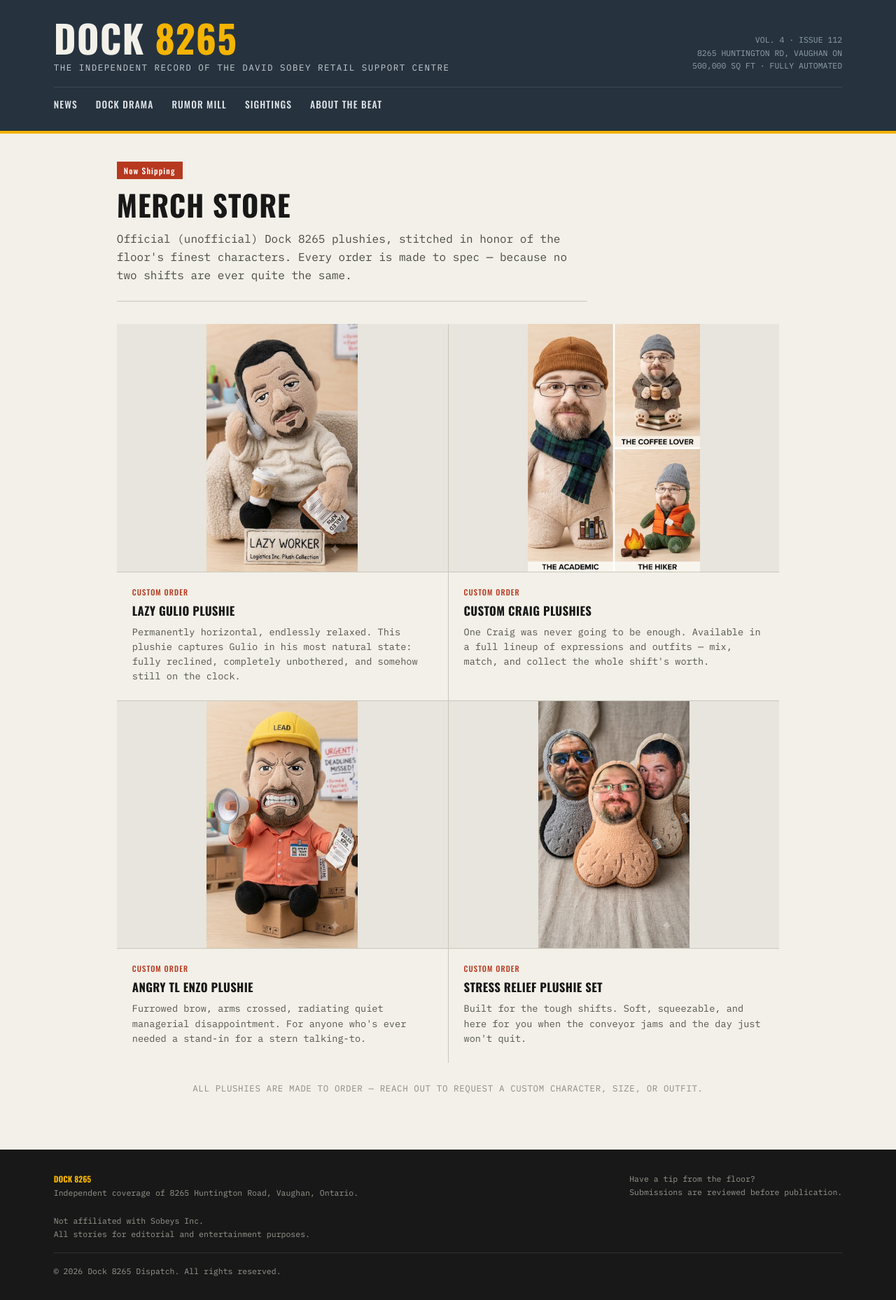
After one commit to TNicolleDev/SobeysNews, a Flask app: page /merch in a window 1280 px wide. The commit adds this page. Shown: the whole page at 70% size. Run offline with Flask 3, Linux system fonts and the light colour scheme.

Commit message:
plushies

```diff
--- a/app.py
+++ b/app.py
@@ -75,3 +75,7 @@ def unusual_truck_livery():
 @app.route("/badge-colour")
 def mystery_badge_colour():
     return render_template("mystery-badge-colour.html")
+
+@app.route("/merch")
+def merch():
+    return render_template("merch.html")
--- /dev/null
+++ b/static/css/merch.css
@@ -0,0 +1,86 @@
+/* Merch store layout, on top of home.css (which supplies header/nav/footer/vars) */
+.merch-wrap{
+  max-width:1100px;
+  margin:0 auto;
+  padding:0 6vw 60px;
+}
+.merch-head{
+  padding:40px 0 24px;
+  border-bottom:1px solid var(--line);
+  max-width:70ch;
+}
+.merch-head .article-tag{
+  display:inline-block;
+  background:var(--alert-red);
+  color:#fff;
+  font-family:'Oswald',sans-serif;
+  font-size:0.72rem;
+  letter-spacing:0.1em;
+  padding:4px 10px;
+  margin-bottom:14px;
+}
+.merch-head h2{
+  font-size:clamp(1.8rem,4vw,2.6rem);
+  line-height:1.1;
+  margin-bottom:14px;
+}
+.merch-head .dek{
+  font-size:1rem;
+  color:#4a4a44;
+  line-height:1.6;
+}
+.merch-grid{
+  display:grid;
+  grid-template-columns:repeat(2,1fr);
+  gap:1px;
+  background:var(--line);
+  margin:32px 0 20px;
+}
+.merch-card{
+  background:var(--paper);
+  display:flex;
+  flex-direction:column;
+}
+.merch-card img{
+  width:100%;
+  aspect-ratio:4/3;
+  object-fit:contain;
+  background:var(--concrete-light);
+  display:block;
+  border-bottom:1px solid var(--line);
+}
+.merch-body{
+  padding:20px 22px 24px;
+}
+.merch-body .cat{
+  font-family:'Oswald',sans-serif;
+  font-size:0.68rem;
+  letter-spacing:0.1em;
+  text-transform:uppercase;
+  color:var(--alert-red);
+  margin-bottom:8px;
+}
+.merch-body h3{
+  font-family:'Oswald',sans-serif;
+  text-transform:uppercase;
+  font-size:1.05rem;
+  line-height:1.25;
+  margin-bottom:10px;
+}
+.merch-body p{
+  font-size:0.85rem;
+  color:#54544d;
+  line-height:1.55;
+}
+.merch-note{
+  font-size:0.78rem;
+  color:var(--concrete);
+  text-transform:uppercase;
+  letter-spacing:0.05em;
+  text-align:center;
+  padding-top:8px;
+}
+
+@media (max-width:700px){
+  .merch-grid{grid-template-columns:1fr;}
+}
--- a/templates/home.html
+++ b/templates/home.html
@@ -28,6 +28,7 @@
     <a href="#rumors">Rumor Mill</a>
     <a href="#sightings">Sightings</a>
     <a href="#about">About the Beat</a>
+    <a href="{{url_for("merch")}}">Merch</a>
   </nav>
 </header>
 
--- /dev/null
+++ b/templates/merch.html
@@ -0,0 +1,97 @@
+<!DOCTYPE html>
+<html lang="en">
+<head>
+<meta charset="UTF-8">
+<meta name="viewport" content="width=device-width, initial-scale=1.0">
+<title>Merch Store — Dock 8265</title>
+<link rel="preconnect" href="https://fonts.googleapis.com">
+<link href="https://fonts.googleapis.com/css2?family=Oswald:wght@500;600;700&family=IBM+Plex+Mono:wght@400;500;600&display=swap" rel="stylesheet">
+<link rel="stylesheet" href="{{ url_for('static', filename='css/home.css') }}">
+<link rel="stylesheet" href="{{ url_for('static', filename='css/merch.css') }}">
+</head>
+<body>
+
+<header>
+  <div class="masthead">
+    <div class="logo-block">
+      <h1>DOCK <span>8265</span></h1>
+      <div class="logo-sub">The independent record of the David Sobey Retail Support Centre</div>
+    </div>
+    <div class="manifest-id">
+      VOL. 4 · ISSUE 112<br>
+      8265 Huntington Rd, Vaughan ON<br>
+      500,000 SQ FT · FULLY AUTOMATED
+    </div>
+  </div>
+  <nav>
+    <a href="/#news">News</a>
+    <a href="/#drama">Dock Drama</a>
+    <a href="/#rumors">Rumor Mill</a>
+    <a href="/#sightings">Sightings</a>
+    <a href="/#about">About the Beat</a>
+  </nav>
+</header>
+
+<main class="merch-wrap">
+
+  <div class="merch-head">
+    <span class="article-tag">Now Shipping</span>
+    <h2>Merch Store</h2>
+    <p class="dek">Official (unofficial) Dock 8265 plushies, stitched in honor of the floor's finest characters. Every order is made to spec — because no two shifts are ever quite the same.</p>
+  </div>
+
+  <div class="merch-grid">
+
+    <div class="merch-card">
+      <img src="{{ url_for('static', filename='images/merch/GulioPlushie.jpg') }}" alt="Lazy Gulio Plushie">
+      <div class="merch-body">
+        <div class="cat">Custom Order</div>
+        <h3>Lazy Gulio Plushie</h3>
+        <p>Permanently horizontal, endlessly relaxed. This plushie captures Gulio in his most natural state: fully reclined, completely unbothered, and somehow still on the clock.</p>
+      </div>
+    </div>
+
+    <div class="merch-card">
+      <img src="{{ url_for('static', filename='images/merch/CraigPlushies.jpg') }}" alt="Custom Craig Plushies">
+      <div class="merch-body">
+        <div class="cat">Custom Order</div>
+        <h3>Custom Craig Plushies</h3>
+        <p>One Craig was never going to be enough. Available in a full lineup of expressions and outfits — mix, match, and collect the whole shift's worth.</p>
+      </div>
+    </div>
+
+    <div class="merch-card">
+      <img src="{{ url_for('static', filename='images/merch/EnzoPlushie.jpg') }}" alt="Angry TL Enzo Plushie">
+      <div class="merch-body">
+        <div class="cat">Custom Order</div>
+        <h3>Angry TL Enzo Plushie</h3>
+        <p>Furrowed brow, arms crossed, radiating quiet managerial disappointment. For anyone who's ever needed a stand-in for a stern talking-to.</p>
+      </div>
+    </div>
+
+    <div class="merch-card">
+      <img src="{{ url_for('static', filename='images/merch/SobeysPlushies.jpg') }}" alt="Great stress relieving plushies">
+      <div class="merch-body">
+        <div class="cat">Custom Order</div>
+        <h3>Stress Relief Plushie Set</h3>
+        <p>Built for the tough shifts. Soft, squeezable, and here for you when the conveyor jams and the day just won't quit.</p>
+      </div>
+    </div>
+
+  </div>
+
+  <p class="merch-note">All plushies are made to order — reach out to request a custom character, size, or outfit.</p>
+
+</main>
+
+<footer id="about">
+  <div class="foot-top">
+    <div><strong>DOCK 8265</strong><br>Independent coverage of 8265 Huntington Road, Vaughan, Ontario.</div>
+    <div>Have a tip from the floor?<br>Submissions are reviewed before publication.</div>
+    <div>Not affiliated with Sobeys Inc.<br>All stories for editorial and entertainment purposes.</div>
+  </div>
+  <div>© 2026 Dock 8265 Dispatch. All rights reserved.</div>
+</footer>
+
+</body>
+</html>
```
Also changed, not shown: static/images/merch/CraigPlushies.jpg (added), static/images/merch/EnzoPlushie.jpg (added), static/images/merch/GulioPlushie.jpg (added), static/images/merch/SobeysPlushies.jpg (added).
